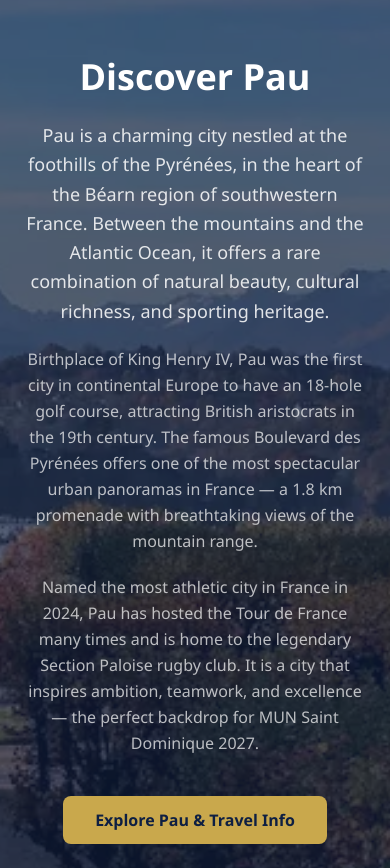
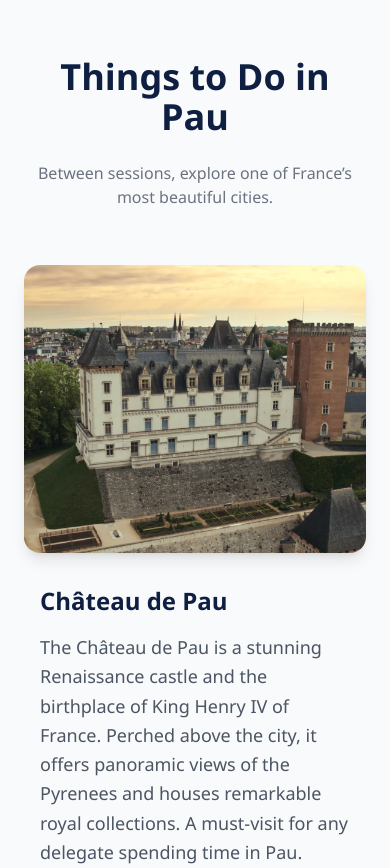
Before and after one commit to gastongabaixtucf8/projet-MUN-saintdo, a Next.js app: page / in a window 390 px wide. Shown: the part 4000-4868 px from the top of the page. Built offline with nearby package versions, Linux system fonts and the light colour scheme.

Commit message:
auto-save

```diff
--- a/app/page.tsx
+++ b/app/page.tsx
@@ -136,41 +136,6 @@ export default function Home() {
           >
             Register on MyMUN
           </a>
-        </div>
-      </section>
-
-      {/* ── Discover Pau ── */}
-      <section className="relative py-24 px-6 overflow-hidden">
-        <div className="absolute inset-0">
-          <Image
-            src="/images/ville-de-pau.webp"
-            alt="Ville de Pau"
-            fill
-            className="object-cover"
-          />
-          <div className="absolute inset-0 bg-navy/65" />
-        </div>
-        <div className="relative z-10 max-w-4xl mx-auto text-white text-center">
-          <h2 className="text-4xl sm:text-5xl font-bold mb-6">Discover Pau</h2>
-          <p className="text-lg text-white/85 leading-relaxed mb-5">
-            Pau is a charming city nestled at the foothills of the Pyrénées, in the heart of the Béarn region of
-            southwestern France. Between the mountains and the Atlantic Ocean, it offers a rare combination of
-            natural beauty, cultural richness, and sporting heritage.
-          </p>
-          <p className="text-white/70 leading-relaxed mb-5">
-            Birthplace of King Henry IV, Pau was the first city in continental Europe to have an 18-hole golf
-            course, attracting British aristocrats in the 19th century. The famous Boulevard des Pyrénées offers
-            one of the most spectacular urban panoramas in France — a 1.8 km promenade with breathtaking views
-            of the mountain range.
-          </p>
-          <p className="text-white/70 leading-relaxed mb-10">
-            Named the most athletic city in France in 2024, Pau has hosted the Tour de France many times and is
-            home to the legendary Section Paloise rugby club. It is a city that inspires ambition, teamwork, and
-            excellence — the perfect backdrop for MUN Saint Dominique 2027.
-          </p>
-          <Link href="/pau" className="btn-primary">
-            Explore Pau & Travel Info
-          </Link>
         </div>
       </section>
 
```
Also changed, not shown: 1 other file (tests, documents, lock files or other folders).
